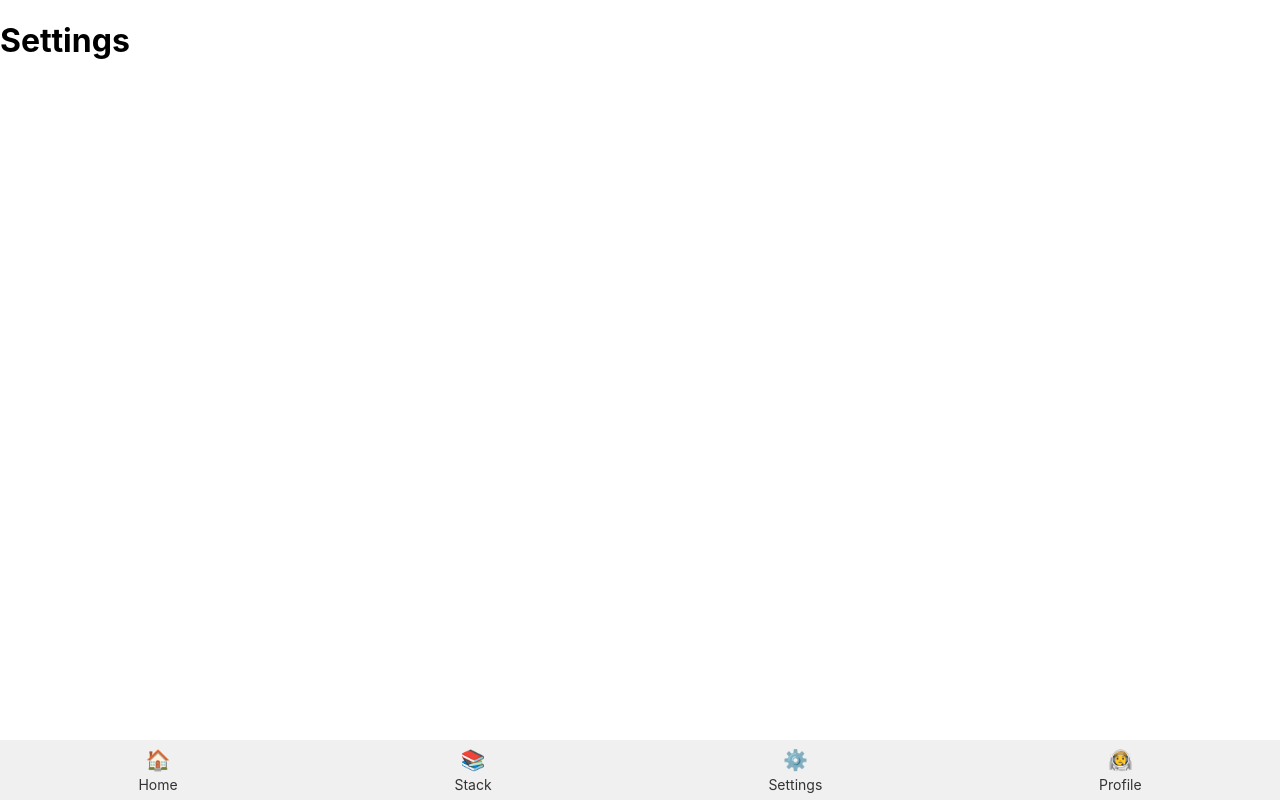
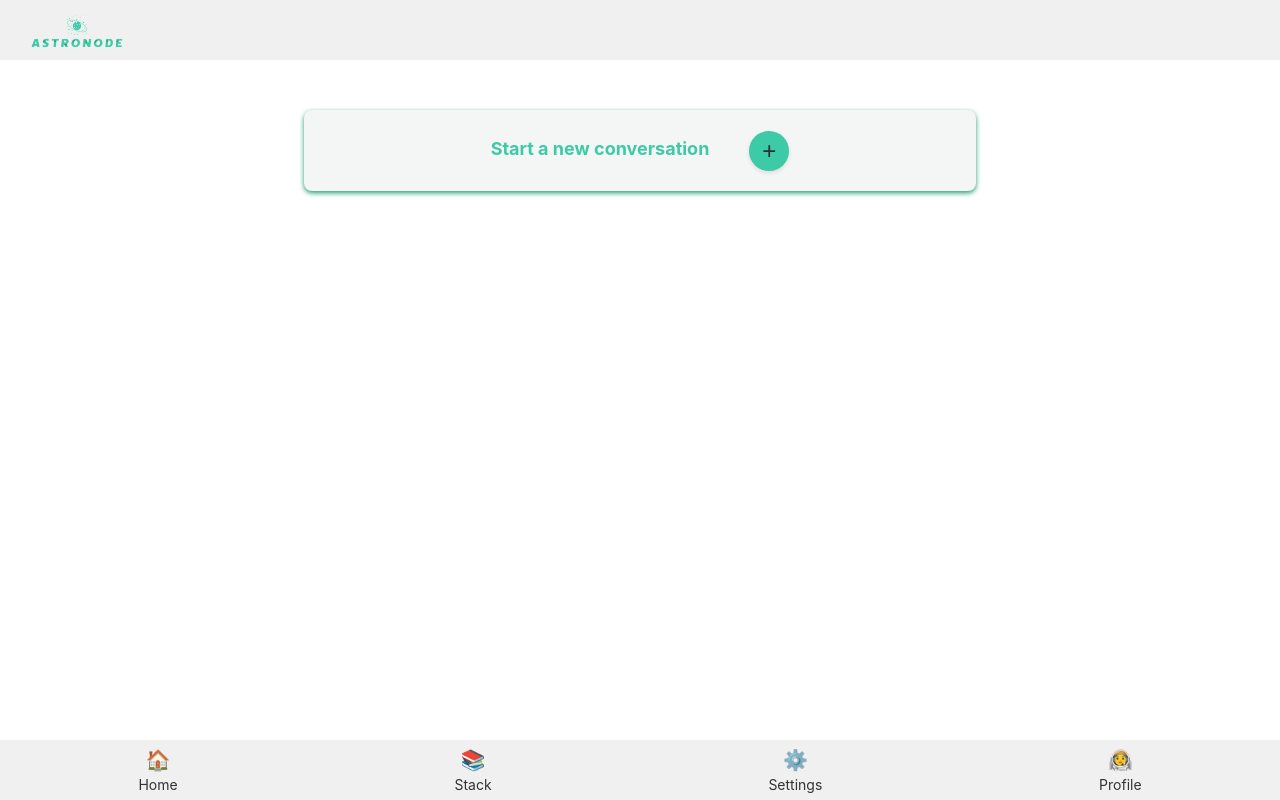
Before and after one commit to fran1709/astronode, a React (Create React App) app in the folder astronode-pwa/: page /settings in a window 1280 px wide. Built offline with nearby package versions, Linux system fonts and the light colour scheme.

Commit message:
Base Foro

```diff
--- /dev/null
+++ b/astronode-pwa/src/components/AddComment.css
@@ -0,0 +1,85 @@
+ .textbox-container {
+    background-color: #F4f5f5;
+    border-radius: 8px;
+    padding: 16px;
+    box-shadow: 0 2px 5px  #1f9e6e;
+    width: 50%;
+    display: flex;
+    margin-bottom: 25px;
+    flex-direction: column;
+    align-items: center;
+  }
+
+  .header-text {
+    font-size: 18px;
+    font-weight: bold;
+    margin-bottom: 16px;
+    flex-grow: 1;
+    color: #3dcaa6;
+  }
+
+  .textbox-header {
+    display: flex;
+    flex-grow: 1;
+    justify-content: space-around;
+    align-items: center;
+  }
+
+  .input-wrapper {
+    display: flex;
+    flex-direction: column;
+    width: 100%;
+    align-items: center;
+  }
+
+  .input-text {
+    width: 90%;
+    padding: 8px;
+    margin-left: 20px;
+    margin-right: 20px;
+    margin-bottom: 20px;
+    border: none;
+    border-radius: 4px;
+    box-shadow: 0 2px 4px rgba(0, 0, 0, 0.1);
+    resize: vertical;
+  }
+
+  .add-button {
+    display: flex;
+    align-items: center;
+    justify-content: center;
+    background-color: #3dcaa6;
+    border-radius: 50%;
+    width: 40px;
+    height: 40px;
+    border: none;
+    box-shadow: 0 2px 4px rgba(0, 0, 0, 0.1);
+    font-size: 24px;
+    color: #2b2e2f;
+    cursor: pointer;
+    margin-left: 40px;
+  }
+
+  .add-button:hover {
+    background-color: #1f9e6e;
+  }
+
+  .submit-button {
+    display: flex;
+    align-items: center;
+    justify-content: center;
+    background-color: #3dcaa6;
+    border-radius: 4px;
+    padding: 8px 20px;
+    width: 40%;
+    border: none;
+    box-shadow: 0 2px 4px rgba(0, 0, 0, 0.1);
+    font-size: 16px;
+    font-weight: bold;
+    color: #2b2e2f;
+    cursor: pointer;
+  }
+
+  .submit-button:hover {
+    background-color: #1f9e6e;
+  }
--- /dev/null
+++ b/astronode-pwa/src/components/AddComment.js
@@ -0,0 +1,60 @@
+import {useState} from 'react';
+import './AddComment.css';
+import { useUser } from '../UserProvider';
+
+const AddComment = ({ onAddComment }) => {
+    const [showInputs, setShowInputs] = useState(false);
+    const [title, setTitle] = useState('');
+    const [comment, setComment] = useState('');
+    const { userInfo} = useUser();
+    const currentDate = new Date();
+    const date = currentDate.toLocaleString();
+
+
+    const handleAddComment = () => {
+      if (title.trim() !== '' && comment.trim() !== '') {
+        onAddComment({ title, comment, userInfo, date });
+        setTitle('');
+        setComment('');
+        setShowInputs(false);
+      }
+    };
+
+    return (
+
+          <div className="textbox-container">
+            <div className="textbox-header">
+              <h1 className='header-text'>Start a new conversation</h1>
+              {!showInputs && (
+              <button onClick={() => setShowInputs(true)} className="add-button">
+                +
+              </button>
+            )}
+            </div>
+            {showInputs && (
+              <div className="input-wrapper">
+                <input
+                  type="text"
+                  placeholder="Title"
+                  value={title}
+                  onChange={(e) => setTitle(e.target.value)}
+                  className="input-text"
+                />
+                <textarea
+                  placeholder="Comment"
+                  value={comment}
+                  onChange={(e) => setComment(e.target.value)}
+                  className="input-text"
+                ></textarea>
+                <button onClick={handleAddComment} className="submit-button">
+                  Submit
+                </button>
+              </div>
+            )}
+
+          </div>
+
+      );
+};
+
+export default AddComment;
--- /dev/null
+++ b/astronode-pwa/src/components/Comment.css
@@ -0,0 +1,58 @@
+.comment-container {
+    background-color: #F4f5f5;
+    border-radius: 8px;
+    padding: 10px;
+    box-shadow: 0 2px 5px  #1f9e6e;
+    width: 50%;
+    display: flex;
+    flex-direction: column;
+    align-items: flex-start;
+    margin-bottom: 20px;
+  }
+
+  .title {
+    font-weight: bold;
+    font-size: 18px;
+    margin-left: 20px;
+    margin-bottom: 10px;
+  }
+
+  .user-container {
+    display: flex;
+    align-items: center;
+    margin-bottom: 10px;
+    margin-left: 20px;
+  }
+
+  .user-picture {
+    width: 40px;
+    height: 40px;
+    border-radius: 50%;
+    margin-right: 10px;
+  }
+
+  .user-info {
+    display: flex;
+    flex-direction: column;
+    align-items: flex-start;
+  }
+
+  .user-name {
+    font-weight: bold;
+  }
+
+  .comment-date {
+    color: #888888;
+  }
+
+  .comment {
+    margin-bottom: 10px;
+    margin-left: 20px;
+  }
+
+  .buttons {
+    display: flex;
+    gap: 10px;
+    justify-content: center;
+    margin-left: 20px;
+  }
--- /dev/null
+++ b/astronode-pwa/src/components/Comment.js
@@ -0,0 +1,35 @@
+import React, {useState} from 'react'
+import './Comment.css'
+
+function Comment({ comment }) {
+    const [showResponses, setShowResponses] = useState(false);
+    const [liked, setLiked] = useState(false);
+
+    const handleToggleResponses = () => {
+      setShowResponses(!showResponses);
+    };
+
+    const handleLike = () => {
+      setLiked(!liked);
+    };
+
+    return (
+      <div className="comment-container">
+        <div className="title">{comment.title}</div>
+        <div className="user-container">
+          <img className="user-picture" src={comment.userInfo.picture} alt="User" />
+          <div className="user-info">
+            <div className="user-name">{comment.userInfo.name}</div>
+            <div className="comment-date">{comment.date}</div>
+          </div>
+        </div>
+        <div className="comment">{comment.comment}</div>
+        <div className="buttons">
+          <button className="button" onClick={handleToggleResponses}>{showResponses ? 'Hide Responses' : 'Show Responses'}</button>
+          <button className="button" onClick={handleLike}>{liked ? 'Unlike' : 'Like'}</button>
+        </div>
+      </div>
+    );
+}
+
+export default Comment
--- /dev/null
+++ b/astronode-pwa/src/screens/Settings.css
@@ -0,0 +1,7 @@
+.input-container {
+    display: flex;
+    flex-direction: column;
+    align-items: center;
+    justify-content: center;
+    margin-top: 50px;
+  }
--- a/astronode-pwa/src/screens/Settings.js
+++ b/astronode-pwa/src/screens/Settings.js
@@ -1,7 +1,33 @@
-import React from 'react'
+import React, {useState} from 'react'
+import './Stack.css'
+import AddComment from '../components/AddComment';
+import Comment from '../components/Comment'
+import './Settings.css'
 
 const Settings = () => {
-  return <h1>Settings</h1>;
+
+  const [comments, setComments] = useState([]);
+
+  const handleNewComment = (comment) => {
+    console.log('New comment:', comment);
+    setComments([...comments, comment]);
+  };
+
+  return (
+    <div>
+      <div className='header'>
+        <img className='logo' src={require('../media/appLogoS.png')} alt="LogoS" />
+      </div>
+      <div className='input-container'>
+      <AddComment onAddComment={handleNewComment}/>
+      {comments.map((comment) => (
+        <Comment key={comment.title} comment={comment} />
+      ))}
+      </div>
+    </div>
+
+  );
+
 };
 
 export default Settings
--- /dev/null
+++ b/astronode-pwa/src/screens/Stack.css
@@ -0,0 +1,16 @@
+.header {
+    display: flex;
+    flex-direction: row;
+    align-items: center;
+    justify-content: space-between;
+    padding: 0 16px;
+    height: 60px;
+    background-color: #f0f0f0;
+}
+
+.logo {
+    width: 100px;
+    height: 70px;
+    object-fit: contain;
+    padding-left: 10px;
+}
--- a/astronode-pwa/src/screens/Stack.js
+++ b/astronode-pwa/src/screens/Stack.js
@@ -1,10 +1,11 @@
 import React from 'react'
+import './Stack.css'
 
 const Stack = () => {
 
     return (
-        <div>
-            <h1>Stack</h1>
+        <div className='header'>
+            <img className='logo' src={require('../media/appLogoS.png')} alt="LogoS" />
         </div>
     );
 };
```
